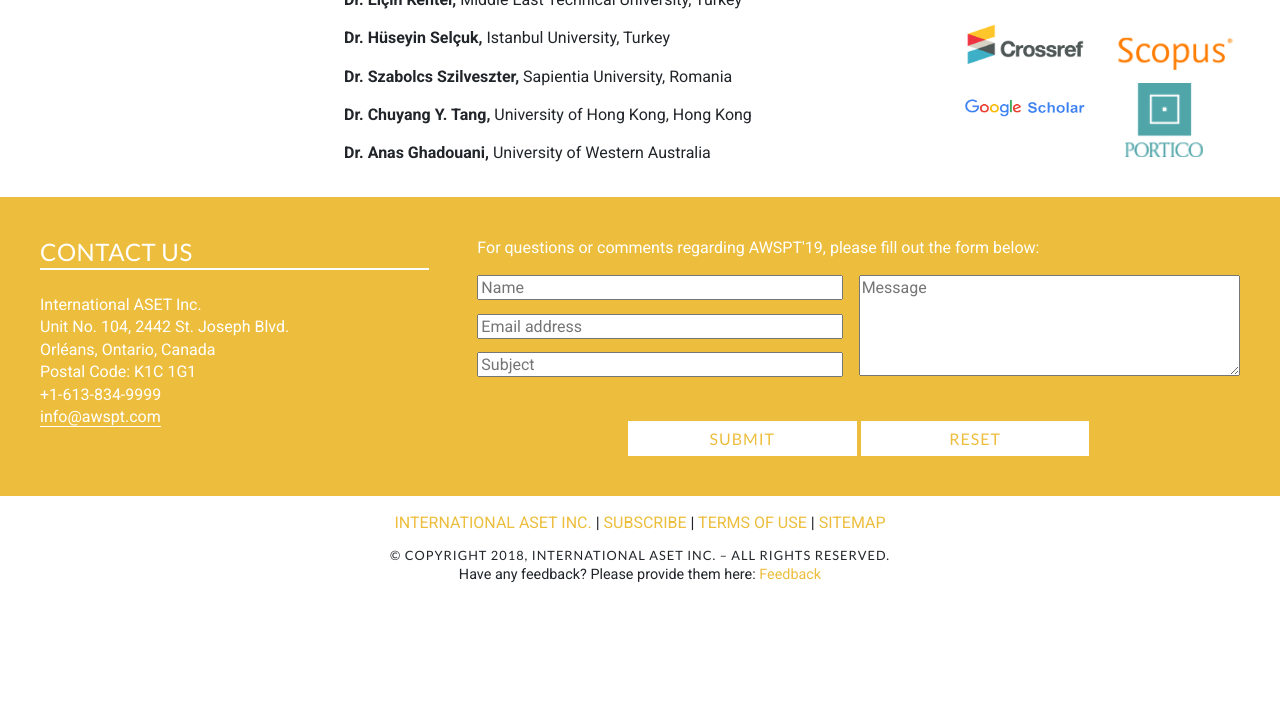
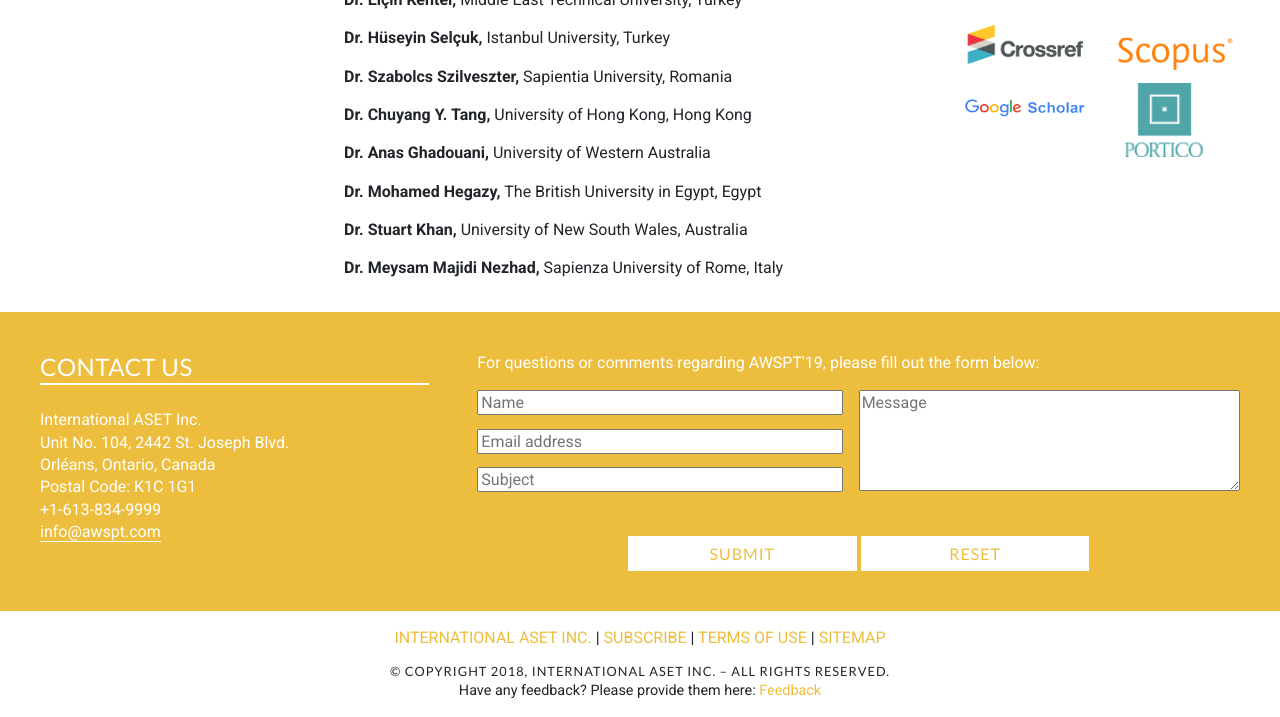
Before and after one commit to emdsgn/awspt, a Jekyll site: the page built from committee.html, in a window 1280 px wide and 900 px high, scrolled down 553 px, cut to the strip 183-900 px from the top of the window. Built offline with Jekyll 4.4.1, drawn with Linux system fonts in a browser that asks for light colours; nearby versions of some CDN libraries; Markdown is read by kramdown in place of the engine named in the settings; comment, search, counter and statistics services are not loaded; before the commit the page ends 1338 px from its top, so only the background shows below that.

Commit message:
added committee member

```diff
--- a/committee.html
+++ b/committee.html
@@ -21,12 +21,13 @@ keyword: air pollution conference, water pollution conference, soil pollution co
     <p class="body"><b>Dr. Szabolcs Szilveszter, </b>Sapientia University, Romania </p>
      <p class="body"><b>Dr. Chuyang Y. Tang, </b>University of Hong Kong, Hong Kong </p>
      <p class="body"><b>Dr. Anas Ghadouani, </b>University of Western Australia </p>
+     <p class="body"><b>Dr. Mohamed Hegazy, </b>The British University in Egypt, Egypt </p>
+    <p class="body"><b>Dr. Stuart Khan, </b>University of New South Wales, Australia </p>
+    <p class="body"><b>Dr. Meysam Majidi Nezhad, </b>Sapienza University of Rome, Italy </p>
 
  	 <!--<p class="body"><b>Dr. Ewa Adamiec, </b>AGH University of Science and Technology, Poland </p>
     <p class="body"><b>Dr. Clayton Clark, </b>Florida State University, USA </p>
     <p class="body"><b>Dr. Gulen Gullu, </b>Hacettepe University, Turkey </p>
-    <p class="body"><b>Dr. Mohamed Hegazy, </b>The British University in Egypt, Egypt </p>
-    <p class="body"><b>Dr. Stuart Khan, </b>University of New South Wales, Australia </p>
     -->
 
   </div>
```
Also changed, not shown: 1 other file.
